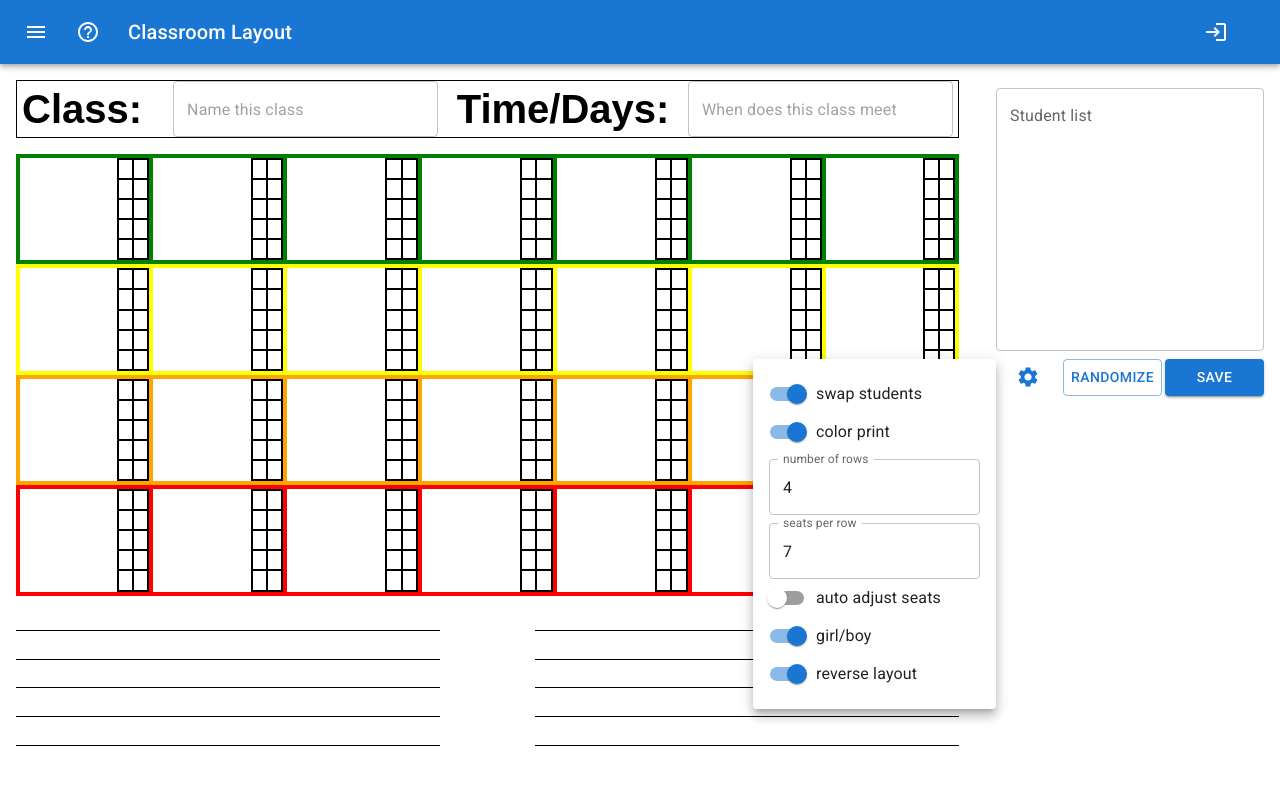
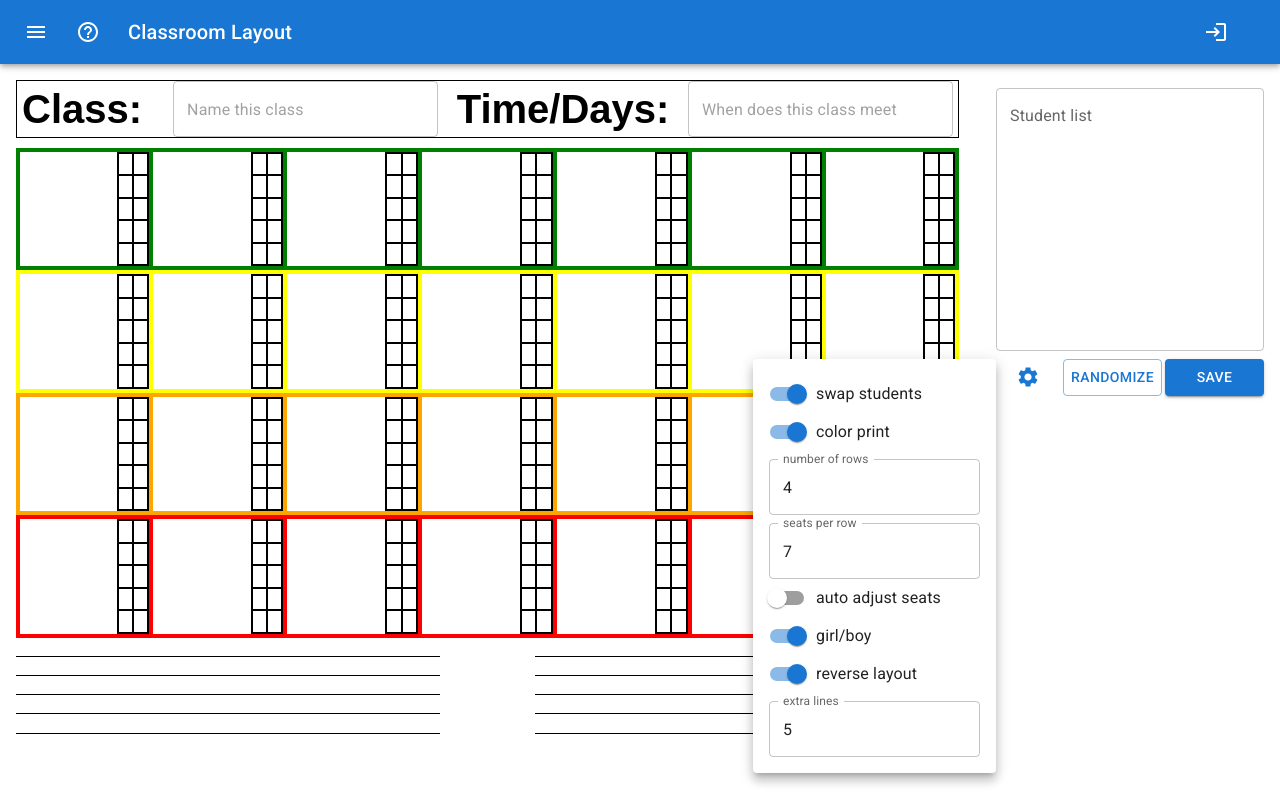
Before and after one commit to thomasoniii/class-layout, a React (Create React App) app: page / in a window 1280 px wide. Both pictures are taken after a click on the button 1028 px from the left and 377 px from the top of the page. Built offline with nearby package versions, Linux system fonts and the light colour scheme.

Commit message:
jimt/buncha work towards dynamic extra lines

```diff
--- a/src/App.css
+++ b/src/App.css
@@ -2,6 +2,11 @@
   display: grid;
   grid-template-columns: 1fr min-content;
   grid-gap: 5px;
+}
+
+body {
+  margin: 0;
+  padding: 0;
 }
 
 * {
@@ -28,6 +33,8 @@ ul.students {
   list-style: none;
   padding: 0;
   display: grid;
+  margin-top: 10px;
+  margin-bottom: 0;
 
   box-sizing: border-box;
 }
@@ -80,9 +87,9 @@ li.last-student {
 .assignments-grid {
   display: grid;
   grid-template-columns: 1fr 1fr;
-  grid-gap: 10%;
+  column-gap: 10%;
   box-sizing: border-box;
-  margin-top: 0.1in;
+  margin-top: 0in;
   max-height: 2in;
 }
 
--- a/src/App.js
+++ b/src/App.js
@@ -57,6 +57,7 @@ const App = () => {
   const [showClassList, setShowClassList] = useState(false);
   const [reverseLayout, setReverseLayout] = useState(true);
   const [settingsAnchor, setSettingsAnchor] = useState(false);
+  const [extraLines, setExtraLines] = useState(5);
 
   const printing = useMediaQuery("@media print");
 
@@ -225,7 +226,7 @@ const App = () => {
 
   const studentGridStyles = {
     gridTemplateColumns: `repeat(${numSeats / numRows},1fr)`,
-    gridAutoRows: `${4.6 / numRows}in`,
+    gridAutoRows: `${(6.1 - 0.2 * extraLines) / numRows}in`, // 5.4 if no margins at print
   };
 
   console.log("LAYS OUT STUDENTS : ", students);
@@ -390,12 +391,22 @@ const App = () => {
               label="reverse layout"
             />
           </FormGroup>
+          <FormGroup sx={{ pt: 1 }}>
+            <TextField
+              label="extra lines"
+              inputProps={{ min: 0, max: 7 }}
+              variant="outlined"
+              value={extraLines}
+              type="number"
+              onChange={(e) => setExtraLines(Number(e.target.value))}
+            />
+          </FormGroup>
         </Typography>
       </Popover>
 
       <Box>
         <div className="App">
-          <Box sx={{ p: 2 }}>
+          <Box sx={{ p: printing ? 0 : 2 }}>
             <div className="header-grid">
               <div>Class:</div>
               <div>
@@ -448,7 +459,7 @@ const App = () => {
               ))}
             </ul>
 
-            <AssignmentsGrid />
+            <AssignmentsGrid numLines={extraLines} />
           </Box>
 
           <Box sx={{ p: 2 }} className="config">
--- a/src/AssignmentsGrid.js
+++ b/src/AssignmentsGrid.js
@@ -1,9 +1,15 @@
 import React from "react";
 
-export const AssignmentsGrid = () => (
-  <div className="assignments-grid">
-    {[0, 1, 2, 3, 4, 5, 6, 7, 8, 9].map((i) => (
-      <div key={i}></div>
-    ))}
-  </div>
-);
+export const AssignmentsGrid = ({ numLines = 5 }) => {
+  const lines = new Array(numLines * 2).fill(0);
+  if (!numLines) {
+    return null;
+  }
+  return (
+    <div className="assignments-grid">
+      {lines.map((_, i) => (
+        <div key={i}></div>
+      ))}
+    </div>
+  );
+};
```
